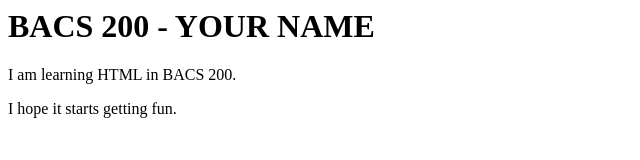
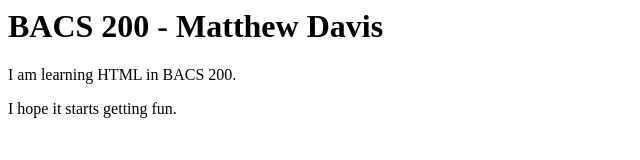
Before and after one commit to davi8791/davi8791.github.io, a plain HTML site: page bacs200/index.html in a window 1280 px wide. Shown: the whole page, without its empty margins (0-640 px from the left). Drawn offline with Linux system fonts and the light colour scheme.

Commit message:
Update index.html

```diff
--- a/bacs200/index.html
+++ b/bacs200/index.html
@@ -1,3 +1,3 @@
-<h1>BACS 200 - YOUR NAME</h1>
+<h1>BACS 200 - Matthew Davis</h1>
 <p>I am learning HTML in BACS 200.</p>
 <p>I hope it starts getting fun.</p>
```
